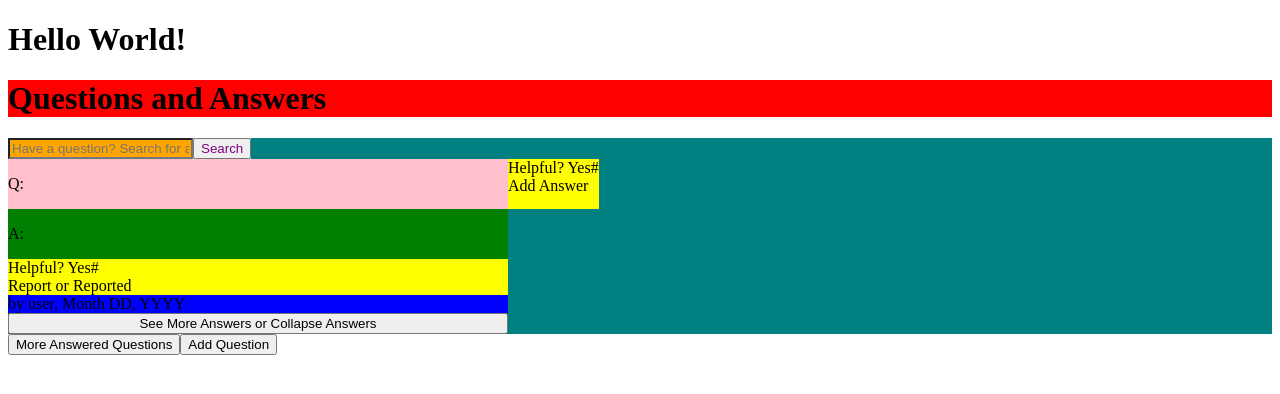
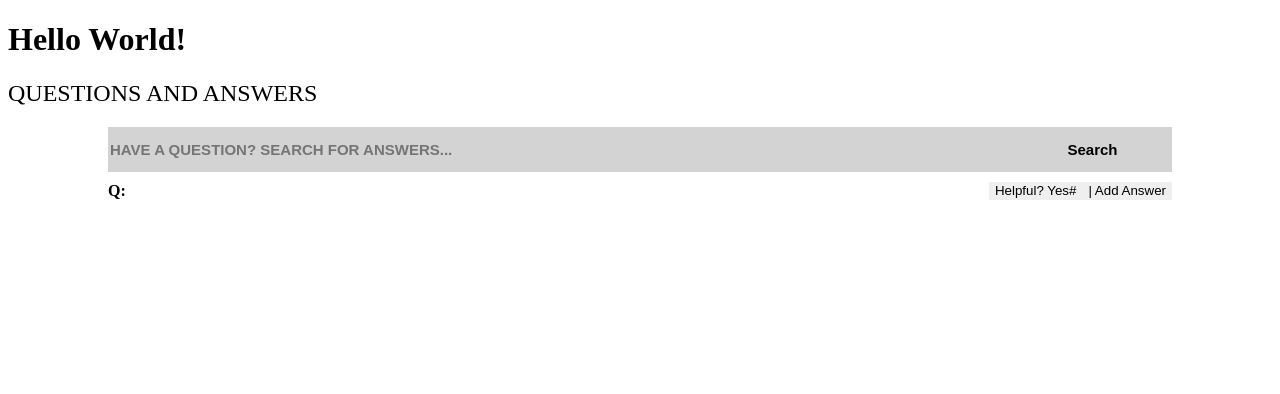
Before and after one commit to ScottBClary/uzumaki_project_atelier, a React app: page / in a window 1280 px wide. Shown: the top 394 px of the page. Built offline with nearby package versions, Linux system fonts and the light colour scheme.

Commit message:
have css formatting for search bar and a question

```diff
--- a/src/QandA/MainQA.js
+++ b/src/QandA/MainQA.js
@@ -11,14 +11,14 @@ class MainQA extends React.Component {
   render() {
     return (
       <div>
-        <h1 className='header'>Questions and Answers</h1>
+        <h2 className='header'>QUESTIONS AND ANSWERS</h2>
+        <Search/>
         <div className='qa-container'>
-          <Search/>
           <OneQ/>
-          <OneA/>
+          {/* <OneA/> */}
         </div>
-        <button>More Answered Questions</button>
-        <button>Add Question</button>
+        {/* <button>More Answered Questions</button> */}
+        {/* <button>Add Question</button> */}
       </div>
     );
   }
--- a/src/QandA/OneQ.js
+++ b/src/QandA/OneQ.js
@@ -8,10 +8,10 @@ class OneQ extends React.Component {
   render() {
     return (
       <div className='question'>
-        <p className='question-text'>Q:</p>
+        <div className='question-text'>Q:</div>
         <div className='question-links'>
-          <span className='question-help-link'>Helpful? Yes#</span>
-          <span className='question-add-answer-link'>Add Answer</span>
+          <button className='question-help-link'>Helpful? Yes#</button>
+          <button className='question-add-answer-link'>|  Add Answer</button>
         </div>
       </div>
     );
--- a/src/QandA/Search.js
+++ b/src/QandA/Search.js
@@ -6,10 +6,10 @@ class Search extends React.Component {
   }
   render() {
     return (
-      <div className="search-bar">
-        <input className="search-field" placeholder={'Have a question? Search for answers...'}></input>
+      <form className="search-bar">
+        <input className="search-field" placeholder={'HAVE A QUESTION? SEARCH FOR ANSWERS...'}></input>
         <button className="search-button">Search</button>
-      </div>
+      </form>
     );
   }
 }
--- a/src/QandAstyle.css
+++ b/src/QandAstyle.css
@@ -1,69 +1,89 @@
 /*-------------Header---------*/
 .header {
   color: black;
-  background-color: red;
+  font-weight: 100;
 }
 
 /*-----------Search----------*/
 .search-bar {
-  background-color: lightblue;
+  display: flex;
+  height: 45px;
+  max-width: 100%;
+  margin: 0 100px 0 100px;
 }
 
-.search-bar input {
-  background-color: orange;
+.search-field {
+  background-color: lightgrey;
+  border: none;
+  color: black;
+  float: left;
+  font-size: 15px;
+  font-weight: bold;
+  width: 85%;
+
 }
 
-.search-bar button {
-  color: purple;
+.search-button {
+  background-color: lightgrey;
+  border: none;
+  float: right;
+  font-size: 15px;
+  font-weight: bold;
+  width: 15%;
+
+}.search-button:hover {
+  border: 1px solid black;
 }
+/*---------Q and A set----------*/
 
-/*---------Q and A set----------*/
-.qa-container {
-  align-items: flex-start;
-  background-color: teal;
-  display: flex;
-  flex-flow: column nowrap;
-}
 
 /*---------Question----------*/
 .question {
-  background-color: pink;
   display: flex;
-  flex-flow: row nowrap;
+  font-weight: bold;
+  max-width: 100%;
+  margin: 0 100px 0 100px;
+  padding-top: 10px;
 }
 .question-text {
-  background-color: pink;
-  width: 500px;
+  height: auto;
+  float: right;
+  width: 60%;
+
 }
 .question-links {
-  background-color: yellow;
+  float: left;
+  height: auto;
+  width: 40%;
   display: flex;
-  flex-flow: column nowrap;
+  justify-content: end;
+
 }
+
 .question-help-link {
-  background-color: yellow;
+  border: none;
 }
 
 .question-add-answer-link {
-  background-color: yellow;
+  border: none;
 }
 
 /*-------------Answer---------*/
 .answer {
   background-color: green;
-  display: grid;
+
 }
 .answer-text {
   background-color: green;
-  width: 500px;
+
 }
 .answer-identifier {
   background-color: blue;
+
 }
 .answer-links {
   background-color: yellow;
-  display: flex;
-  flex-flow: column nowrap
+
 }
 
 .answer-help-link {
```
